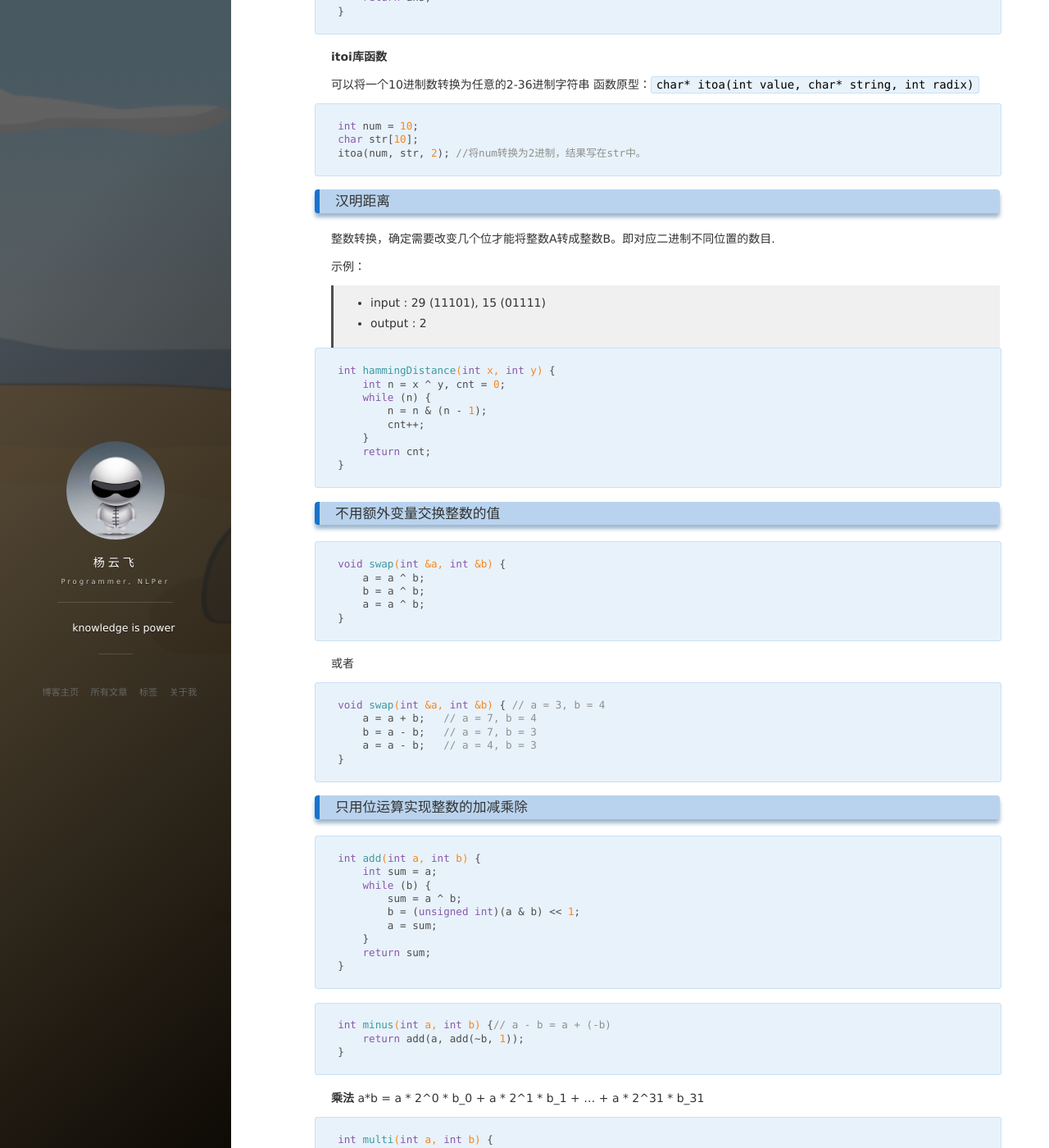
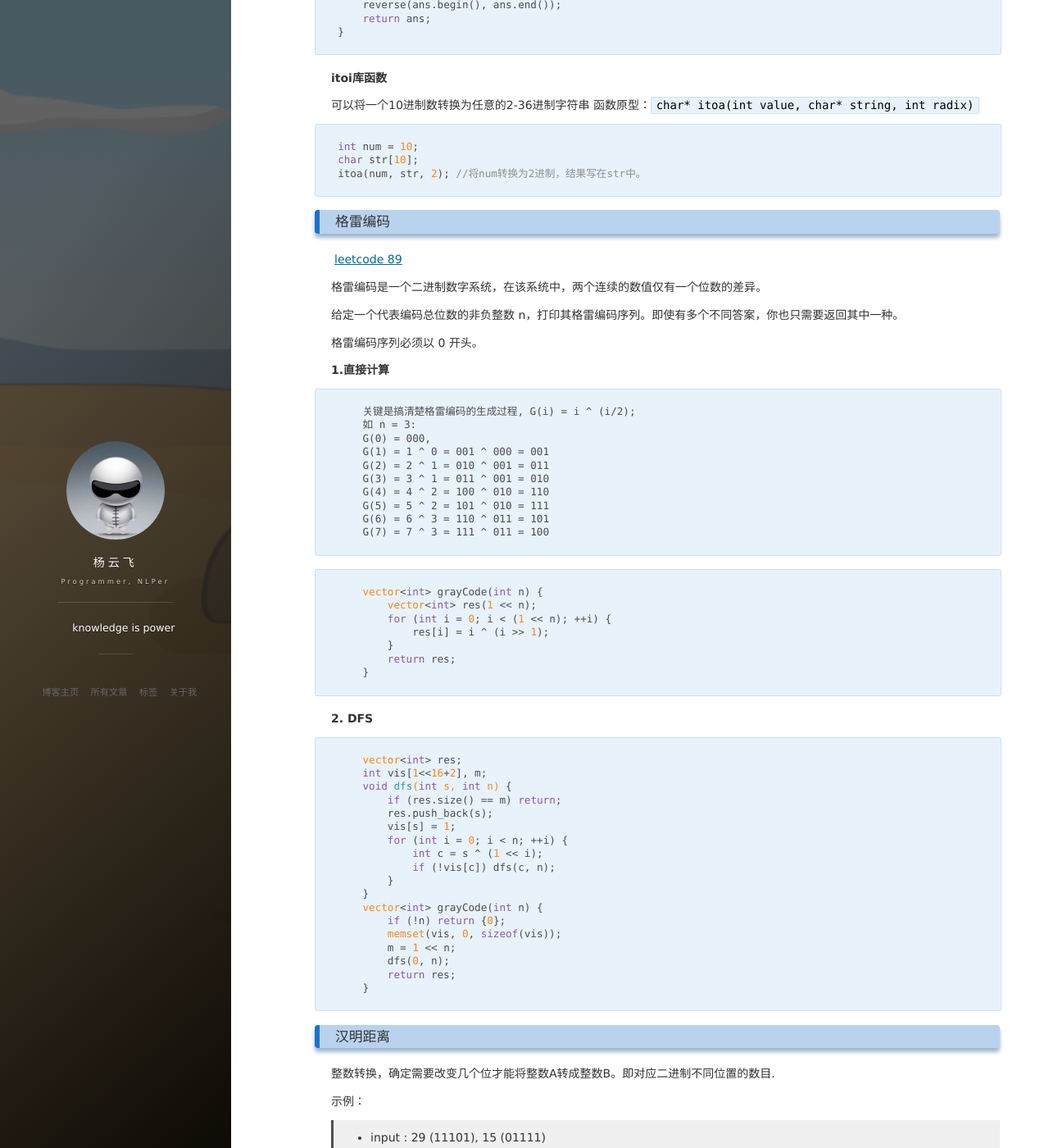
Before and after one commit to king-yyf/king-yyf.github.io, a Jekyll site: the page built from _posts/2020-09-03-bit_operator.md, in a window 1280 px wide and 1400 px high, scrolled down 3084 px. Shown: the whole window at 82% size. Built offline with Jekyll 4.4.1, drawn with Linux system fonts in a browser that asks for light colours; nearby versions of some CDN libraries; comment, search, counter and statistics services are not loaded.

Commit message:
0321-13:35

````diff
--- a/_posts/2020-09-03-bit_operator.md
+++ b/_posts/2020-09-03-bit_operator.md
@@ -17,6 +17,7 @@ Index
 - [一些有用的位操作](#一些有用的位操作)
 - [二进制所有是1的位](#二进制所有是1的位)
 - [进制转换](#进制转换)
+- [格雷编码](#格雷编码)
 - [汉明距离](#汉明距离)
 - [不用额外变量交换整数的值](#不用额外变量交换整数的值)
 - [只用位运算实现整数的加减乘除](#只用位运算实现整数的加减乘除)
@@ -185,6 +186,64 @@ char str[10];
 itoa(num, str, 2); //将num转换为2进制，结果写在str中。
 ```
 
+### 格雷编码
+
+[leetcode 89](https://leetcode-cn.com/problems/gray-code/)
+
+格雷编码是一个二进制数字系统，在该系统中，两个连续的数值仅有一个位数的差异。
+
+给定一个代表编码总位数的非负整数 n，打印其格雷编码序列。即使有多个不同答案，你也只需要返回其中一种。
+
+格雷编码序列必须以 0 开头。
+
+**1.直接计算**
+
+```
+    关键是搞清楚格雷编码的生成过程, G(i) = i ^ (i/2);
+    如 n = 3:
+    G(0) = 000,
+    G(1) = 1 ^ 0 = 001 ^ 000 = 001
+    G(2) = 2 ^ 1 = 010 ^ 001 = 011
+    G(3) = 3 ^ 1 = 011 ^ 001 = 010
+    G(4) = 4 ^ 2 = 100 ^ 010 = 110
+    G(5) = 5 ^ 2 = 101 ^ 010 = 111
+    G(6) = 6 ^ 3 = 110 ^ 011 = 101
+    G(7) = 7 ^ 3 = 111 ^ 011 = 100
+```
+
+```c++
+    vector<int> grayCode(int n) {
+        vector<int> res(1 << n);
+        for (int i = 0; i < (1 << n); ++i) {
+            res[i] = i ^ (i >> 1);
+        }
+        return res;
+    }
+```
+
+**2. DFS**
+
+```c++
+    vector<int> res;
+    int vis[1<<16+2], m;
+    void dfs(int s, int n) {
+        if (res.size() == m) return;
+        res.push_back(s);
+        vis[s] = 1;
+        for (int i = 0; i < n; ++i) {
+            int c = s ^ (1 << i);
+            if (!vis[c]) dfs(c, n);
+        }
+    }
+    vector<int> grayCode(int n) {
+        if (!n) return {0};
+        memset(vis, 0, sizeof(vis));
+        m = 1 << n;
+        dfs(0, n);
+        return res;
+    }
+```
+
 ### 汉明距离
 
 整数转换，确定需要改变几个位才能将整数A转成整数B。即对应二进制不同位置的数目.
````
Also changed, not shown: _posts/2020-08-16-matrix.md (+14 -1 lines), _posts/2021-03-15-que_stk.md (+28 -0 lines).
